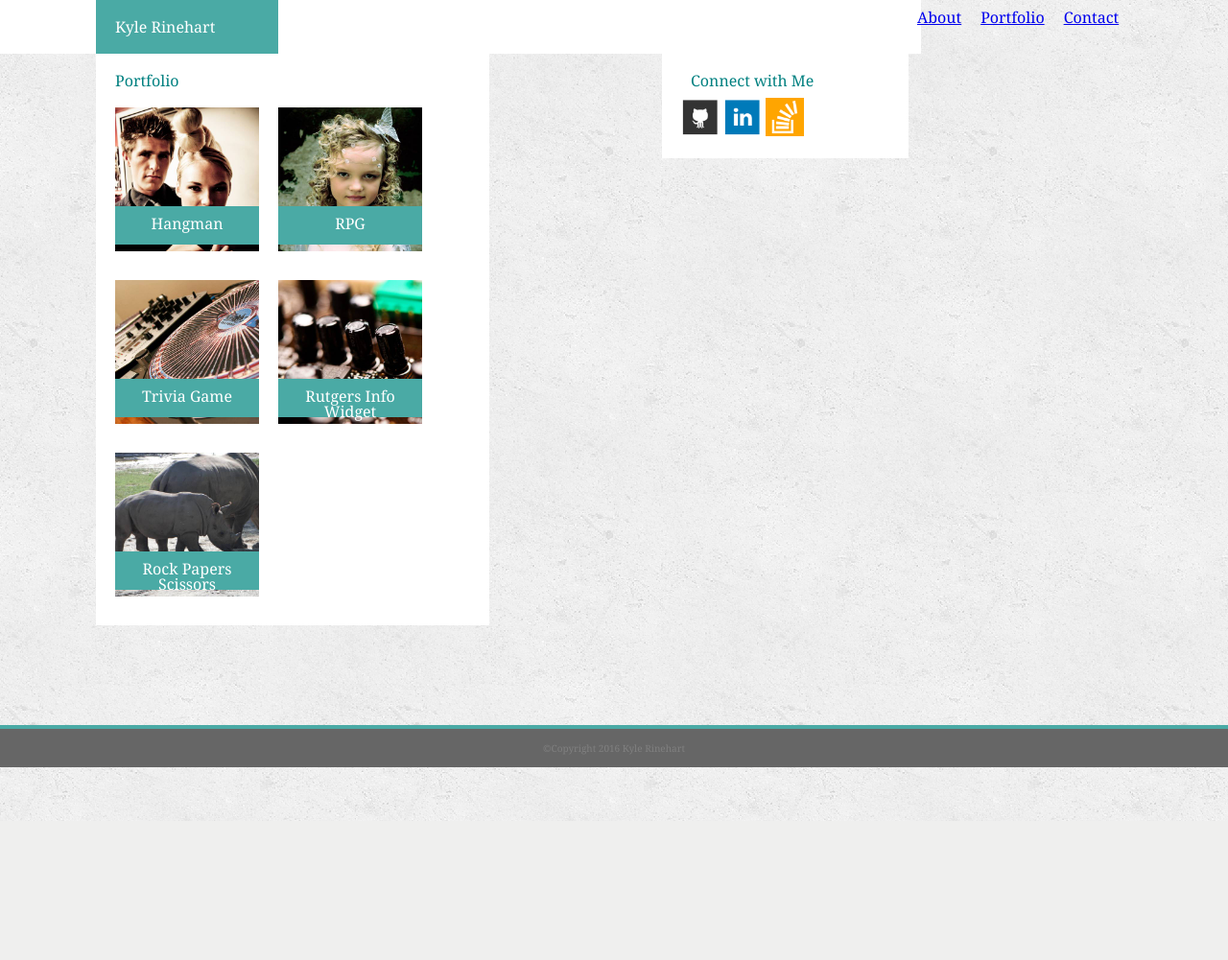
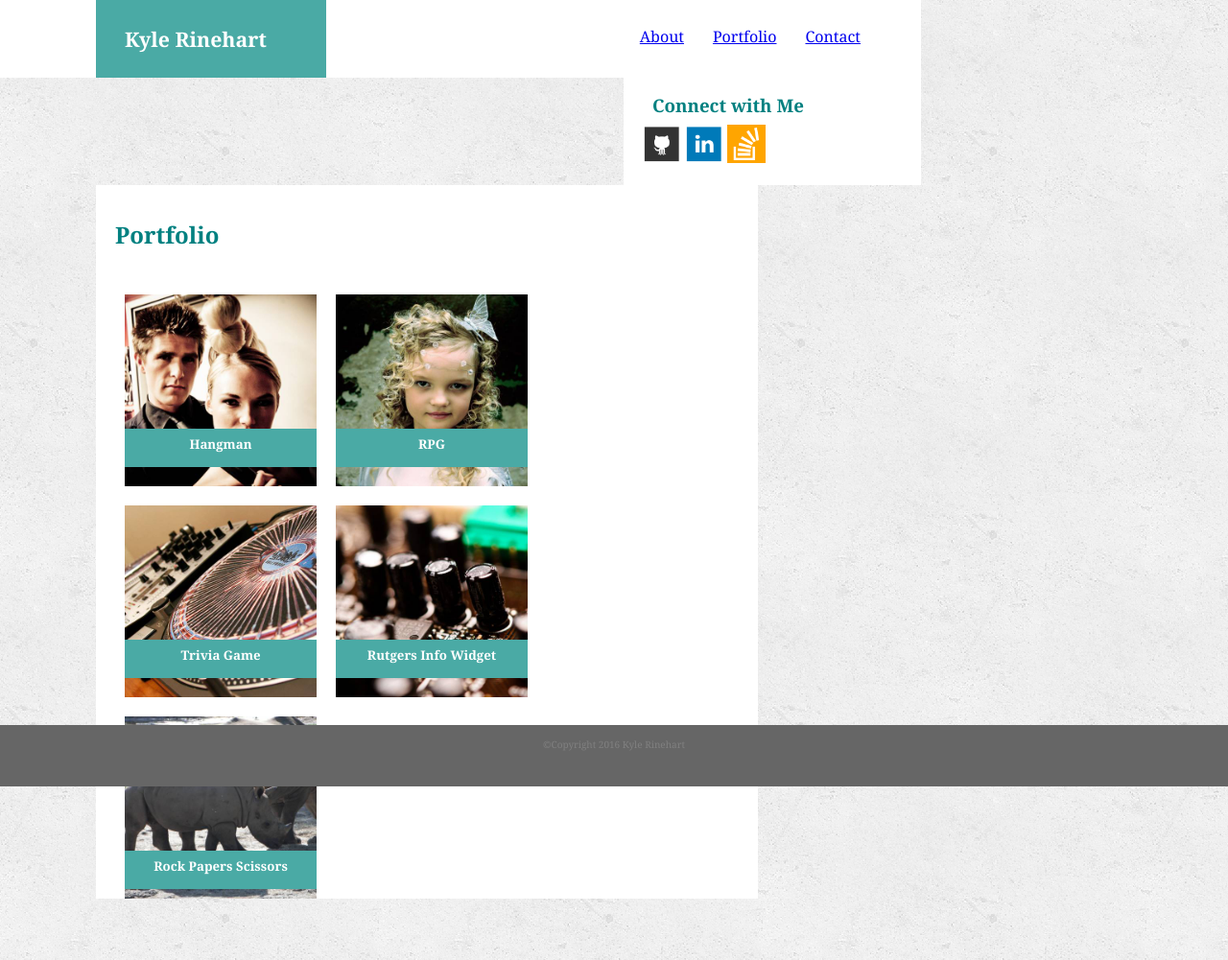
Before and after one commit to Havamere/Basic-Portfolio, a PHP site: page /portfolio.html in a window 1280 px wide. Shown: the whole page at 96% size. Before the commit the page ends 856 px from the top, so only its background shows below. Run offline with PHP 8.4, Linux system fonts and the light colour scheme.

Commit message:
Adjustments made to links area - white background, centered text

```diff
--- a/assets/css/style.css
+++ b/assets/css/style.css
@@ -1,17 +1,71 @@
-* {
-	margin: 0;
+h1 {
+	display: block;
+    font-size: 2em;
+    margin-top: 0.67em;
+    margin-bottom: 0.67em;
+    margin-left: 0;
+    margin-right: 0;
+    font-weight: bold;
+	font-family: 'Georgia', Times, Times New Roman, serif;
+	color: teal;
 }
 
-html {
-	height: 100%;
+h2 {
+	display: block;
+    font-size: 1.5em;
+    margin-top: 0.83em;
+    margin-bottom: 0.83em;
+    margin-left: 0;
+    margin-right: 0;
+    font-weight: bold;
+    font-family: 'Georgia', Times, Times New Roman, serif;
+	color: teal;
 }
 
-h1 {
-	font-family: 'Georgia', Times, Times New Roman, serif;
-	color: white;
+h3 {
+	display: block;
+    font-size: 1.33em;
+    margin-top: 1em;
+    margin-bottom: 1em;
+    margin-left: 0;
+    margin-right: 0;
+    font-weight: bold;
+    font-family: 'Georgia', Times, Times New Roman, serif;
+	color: teal;
 }
 
-h2, h3, h4, h5, h6 {
+h4 {
+	display: block;
+    font-size: 1.17em;
+    margin-top: 1em;
+    margin-bottom: 1em;
+    margin-left: 0;
+    margin-right: 0;
+    font-weight: bold;
+    font-family: 'Georgia', Times, Times New Roman, serif;
+	color: teal;
+}
+
+h5 {
+	display: block;
+    font-size: .83em;
+    margin-top: 1.67em;
+    margin-bottom: 1.67em;
+    margin-left: 0;
+    margin-right: 0;
+    font-weight: bold;
+    font-family: 'Georgia', Times, Times New Roman, serif;
+	color: teal;
+}
+
+h6 {
+	display: block;
+    font-size: .67em;
+    margin-top: 2.33em;
+    margin-bottom: 2.33em;
+    margin-left: 0;
+    margin-right: 0;
+    font-weight: bold;
 	font-family: 'Georgia', Times, Times New Roman, serif;
 	color: teal;
 }
@@ -22,11 +76,13 @@ p, li {
 }
 
 ul {
-	height: 20px;
+	height: 100%;
+	float: right;
 }
 
 li {
-	padding: 10px;
+	text-align: center;
+	padding: 30px 15px 30px 15px;
 }
 
 .wrapper {
@@ -35,19 +91,21 @@ li {
 	height: 100%;
 	margin: 0 auto -4em;
 	width: 100%;
+	border-bottom: 2px;
+	border-color: #4aaaa5;
+	max-width: 960px;
+	clear: both;
 }
-
-.footer, .push {
-	height: 4em;
-}
-
 
 body {
 	background-image: url("../../assets/images/concrete_seamless.png");
-	margin:0;
-	width: 960px;
+	margin: 0;
+	width: 100%;
+	max-width: 960px;
 	height: 100%;
 }
+
+  /*Nav Bar*/
 
 header {
 	background-color: #fff;
@@ -56,40 +114,51 @@ header {
 	width: 100%;
 	border-bottom: 2px;
 	border-color: #ccc;
-}
-
-p {
-	color: black;
+	height: 81px;
+	max-width: 960px;
 }
 
 #name_tag {
 	background-color: #4aaaa5;
-	margin-left: 100px;
-	padding:20px;
-	width: 150px;
-	font-family: 'Georgia', Times, Times New Roman, serif;
-	margin-top: 0;
+	margin: 0 0 0 100px;
+	padding:30px;
+	width: 180px;
+	color: white;
+	float: left;
 }
 
 .sidebar {
-	width: 270px;
+	width: 100%;
+	max-width: 270px;
 	float: right;
 	right: 200px;
+	background-color: white;
 }
 
-.about_me {
-	margin: 20px 10px 20px 100px;
-	max-width: 45%;
+.links {
+	float: right;
+	margin-right: 5%;
+	max-width: 270px;
+	width: 100%;
+	color: gray;
+	font-family: 'Georgia', Times, Times New Roman, serif;
+	height: 80px;
 	background-color: white;
-	padding: 20px;
-	overflow: auto;
-	font-family: 'Arial', 'Helvetica Neue', Helvetica, sans-serif;
 }
 
 #about_me {
 	width: 100%;
 	font-family: 'Georgia', Times, Times New Roman, serif;
+}
 
+.about_me {
+	margin: 20px 10px 20px 100px;
+	max-width: 650px;
+	width: 100%;
+	background-color: white;
+	padding: 20px;
+	overflow: auto;
+	font-family: 'Arial', 'Helvetica Neue', Helvetica, sans-serif;
 }
 
 #kyle {
@@ -99,18 +168,6 @@ p {
 #my_story {
 	line-height: 21px;
 	font-size: 11px;
-}
-
-.links {
-	float: left;
-	margin-right: 5%;
-	width: 270px;
-	color: gray;
-	top: 0;
-	right: 0;
-	font-family: 'Georgia', Times, Times New Roman, serif;
-	height: 0;
-	position: absolute;
 }
 
 #about {
@@ -132,12 +189,13 @@ p {
 }
 
 .connections {
-	top: 80px;
-	right: 20px;
+	float: right;
 	background-color: white;
 	padding: 20px;
-	margin-right: 5%;
 	color: gray;
+	height: 100%;
+	width: 100%;
+	max-width: 270px;
 }
 
 #connect {
@@ -146,7 +204,8 @@ p {
 
 .contact_me{
 	background-color: white;
-	width: 350px;
+	max-width: 650px;
+	width: 100%;
 	float: left;
 	margin-left: 100px;
 	line-height: 21px;
@@ -157,9 +216,9 @@ p {
 	font-family: 'Georgia', Times, Times New Roman, serif;
 }
 
-.portfolio{
+.portfolio {
 	overflow: auto;
-	width: 370px;
+	max-width: 650px;
 	float: left;
 	margin-left: 100px;
 	background-color: white;
@@ -171,150 +230,184 @@ p {
 }
 
 .port-row-1 {
-	width: 370px;
-	height: 180px;
+	max-width: 670px;
+	width: 100%;
+	height: 200px;
 	float: left;
+	margin: 10px;
+	clear: both;
+}
+
+.hangman {
+    height: 200px;
+    width: 200px;
+    float: left;
+    margin: 0 10px 0 0;
 }
 
 #hangman {
 	float: left;
 	margin: 20px 10px 10px 0px;
-	height: 150px;
-	width: 150px;
+	height: 200px;
+	width: 200px;
 }
 
 #hangman-tag {
 	background-color: #4aaaa5;
-	width: 150px;
+	width: 200px;
 	height: 30px;
 	color: white;
-	float: left;
 	text-align: center;
 	padding-top: 10px;
-	top: 215px;
-	left: 120px;
 	z-index: 2;
 	position: absolute;
+	margin-top: 160px;
+}
+
+.rpg {
+	height: 200px;
+    width: 200px;
+    float: left;
 }
 
 #rpg {
 	float: left;
 	margin: 20px 20px 10px 10px;
-	height: 150px;
-	width: 150px;
+	height: 200px;
+	width: 200px;
 }
 
 #rpg-tag {
 	background-color: #4aaaa5;
-	width: 150px;
+	width: 200px;
 	height: 30px;
 	color: white;
-	float: left;
 	text-align: center;
 	padding-top: 10px;
-	top: 215px;
-	left: 290px;
 	z-index: 2;
 	position: absolute;
+	margin-left: 10px;
+	margin-top: 160px;
 
 }
 
 .port-row-2 {
-	width: 370px;
-	height: 180px;
+	max-width: 670px;
+	width: 100%;
+	height: 200px;
 	float: left;
+	margin: 10px;
+}
+
+.trivia {
+	height: 200px;
+    width: 200px;
+    float: left;
+    margin: 0 10px 0 0;
 }
 
 #trivia {
 	float: left;
 	margin: 20px 10px 10px 0px;
-	height: 150px;
-	width: 150px;
+	height: 200px;
+	width: 200px;
 }
 
 #trivia-tag{
 	background-color: #4aaaa5;
-	width: 150px;
+	width: 200px;
 	height: 30px;
 	color: white;
-	float: left;
 	text-align: center;
 	padding-top: 10px;
-	top: 395px;
-	left: 120px;
 	z-index: 2;
 	position: absolute;
+	margin-top: 160px;
+}
+
+.rutgers {
+	height: 200px;
+    width: 200px;
+    float: left;
 }
 
 #rutgers {
 	float: left;
 	margin: 20px 20px 10px 10px;
-	height: 150px;
-	width: 150px;
+	height: 200px;
+	width: 200px;
 }
 
 #rutgers-tag {
 	background-color: #4aaaa5;
-	width: 150px;
+	width: 200px;
 	height: 30px;
 	color: white;
-	float: left;
 	text-align: center;
 	padding-top: 10px;
-	top: 395px;
-	left: 290px;
 	z-index: 2;
 	position: absolute;
+	margin-left: 10px;
+	margin-top: 160px;
 }
 
 .port-row-3 {
-	width: 370px;
+	max-width: 670px;
+	width: 100%;
 	height: 180px;
 	float: left;
+	margin: 10px;
+}
+
+.r-p-s {
+	height: 200px;
+    width: 200px;
+    float: left;
+    margin: 0 10px 0 0;
 }
 
 #r-p-s {
 	float: left;
 	margin: 20px 10px 10px 0px;
-	height: 150px;
-	width: 150px;
+	height: 200px;
+	width: 200px;
 }
 
 #r-p-s-tag {
 	background-color: #4aaaa5;
-	width: 150px;
+	width: 200px;
 	height: 30px;
 	color: white;
-	float: left;
 	text-align: center;
 	padding-top: 10px;
-	top: 575px;
-	left: 120px;
 	z-index: 2;
 	position: absolute;
+	margin-top: 160px;
 }
 
 .contact_me-tag {
 	font-family: 'Georgia', Times, Times New Roman, serif;
 }
 
-footer{
+.push {
+	height: 4em;
+	clear: both;
+}
+
+footer {
 	position: fixed;
 	bottom: 0;
 	width: 100%;
 	height: 44px;
+	z-index: 3;
 }
 
-.small_bar {
-	background-color: #4aaaa5;
-	height: 4px;
-	width: 100%
-}
-
-.large_bar {
+.footer {
 	background-color: #666;
-	height: 40px;
+	border-color: #4aaaa5;
+	height: 4em;
 	width: 100%;
+	z-index: 3;
 }
 
 #copyright {
@@ -326,3 +419,30 @@ footer{
 	padding-top: 15px;
 	font-family: 'Georgia', Times, Times New Roman, serif;
 }
+
+@media screen and (max-width: 980px) {
+
+}
+
+@media screen and (max-width: 768px) {
+	.sidebar {
+		clear: both;
+	}
+	.about_me {
+		clear: both;
+	}
+	.portfolio {
+		clear: both;
+	}
+
+}
+
+@media screen and (max-width: 640px) {
+	header {
+		position: static;
+	}
+	#nametag {
+		width: 100%;
+	}
+
+}
--- a/portfolio.html
+++ b/portfolio.html
@@ -4,12 +4,11 @@
 		<title>Portfolio</title>
 		<link rel="stylesheet" type="text/css" href="assets/css/reset.css">
 		<link rel="stylesheet" type="text/css" href="assets/css/style.css">
+		<meta name="viewport" content="width=device-width, initial-scale=1">
 	</head>
 	<body>
 		<header>
-			<h1 id="name_tag">Kyle Rinehart</h1>
-		</header>
-		<div class="sidebar">
+			<h3 id="name_tag">Kyle Rinehart</h3>
 				<div class="links">
 					<ul>
 						<li id="about"> <a href="index.html">About</a></li>
@@ -17,6 +16,9 @@
 						<li id="contact"> <a href="contact.html">Contact</a></li>
 					</ul>
 				</div>
+		</header>
+		<div class="wrapper">
+			<div class="sidebar">
 				<div class="connections">
 					<h4 id="connect">Connect with Me</h4>
 					<a href="https://www.linkedin.com/in/kyle-rinehart-2711a970">
@@ -26,13 +28,12 @@
 					<a href="http://stackoverflow.com/users/5079572/havamere?tab=profile"><img src="assets/images/stackoverflow1.png" alt="stackoverflow1" height="40px" width="40px"></a>
 				</div>
 			</div>
-		<div class="wrapper">
 			<div class="portfolio">
 				<h2 id="portfolio-tag">Portfolio</h2>
 				<div class="port-row-1">
 					<div class="hangman">
 						<img id="hangman" src="assets/images/hangman.jpg">
-						<h5 id="hangman-tag">Hangman<h5>
+						<h5 id="hangman-tag">Hangman</h5>
 					</div>
 					<div class="rpg">
 						<img id="rpg" src="assets/images/RPG.jpg">
@@ -56,14 +57,12 @@
 					</div>
 				</div>
 			</div>
-		</div>
-
+			<div class="push"></div>
 			<footer>
-			<div class="small_bar">
-			</div>
-			<div class="large_bar">
+				<div class="footer">
 					<p id="copyright">&copy;Copyright 2016 Kyle Rinehart</p>
 				</div>
 			</footer>
+		</div>
 	</body>
 </html>
```
Also changed, not shown: contact.html (+8 -10 lines), index.html (+8 -9 lines). Lines whose indentation alone changed are shown as unchanged.
